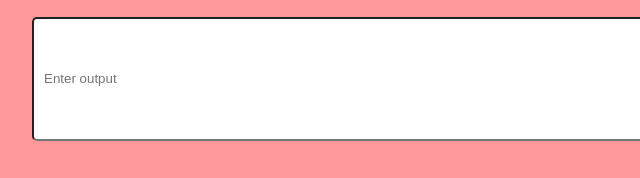
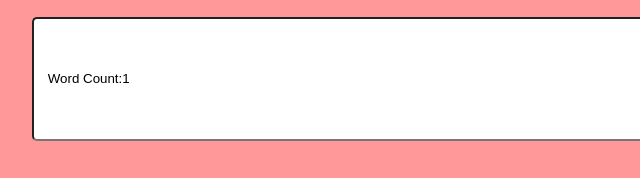
Before and after one commit to rutubondre/operation-string, a plain HTML site: page index.html in a window 1280 px wide. Both pictures are taken after a click on the button "Word Count". Shown: the part 207-385 px from the top of the page, 148-788 px from the left. Drawn offline with Linux system fonts and the light colour scheme.

Commit message:
function word count added

```diff
--- a/index.html
+++ b/index.html
@@ -91,6 +91,13 @@
                 outputElement.value = inputText.toLowerCase();
 
             }
+
+            function handleWordCount() {
+                const totalWords = inputElement.value.split(" ").length;
+                outputElement.value = ` Word Count:${totalWords}`;
+
+
+            }
         </script>
 
 </body>
```
